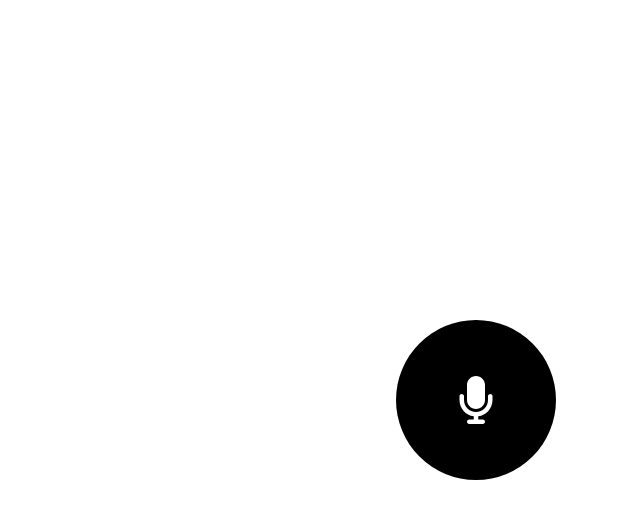
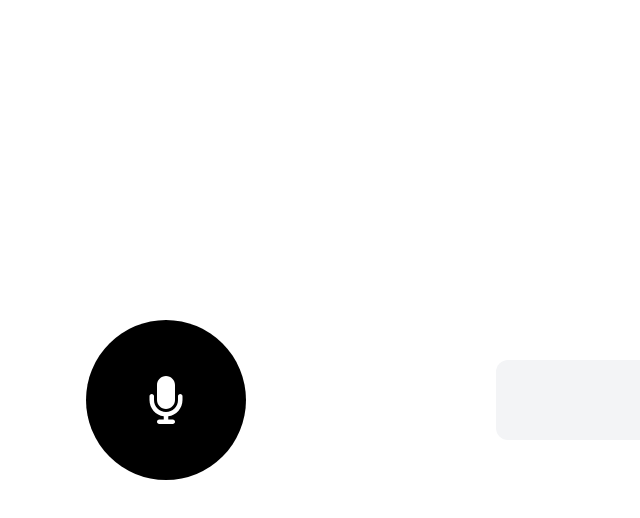
Before and after one commit to juan-josue/memory-lane, a React (Vite) app in the folder client/memory-lane/: page / in a window 1280 px wide. Both pictures are taken after a click on the button "Let's Begin Our Session". Shown: the top 518 px of the page, without its empty margins (164-804 px from the left). Built offline with nearby package versions, Linux system fonts and the light colour scheme.

Commit message:
feat: chat history

```diff
--- a/client/memory-lane/src/components/Chat.jsx
+++ b/client/memory-lane/src/components/Chat.jsx
@@ -4,6 +4,7 @@ import { FontAwesomeIcon } from "@fortawesome/react-fontawesome";
 import { faMicrophone } from "@fortawesome/free-solid-svg-icons";
 
 function Chat() {
+  const [messages, setMessages] = useState([]);
   const {
     text,
     startListening,
@@ -32,6 +33,13 @@ function Chat() {
         const audioUrl = "http://127.0.0.1:5000/get-audio";
         const audio = new Audio(audioUrl);
         audio.play();
+
+        // Append to messages
+        setMessages((prev) => [
+          ...prev,
+          { role: "user", content: message },
+          { role: "system", content: data.reply },
+        ]);
       } else {
         console.error("Failed to send message", response);
       }
@@ -44,16 +52,53 @@ function Chat() {
     <>
       {hasRecognitionSupport ? (
         <>
-          <div className="flex flex-col gap-10 justify-center items-center">
-            <button className="rounded-full bg-black w-40 h-40" onClick={startListening}>
-              <FontAwesomeIcon className="text-white text-5xl" icon={faMicrophone} />
-            </button>
-            {isListining ? <p className="bg-gray-100 p-3 w-[300px] rounded text-center">The app is using your micmic❗️</p> : null}
+          <div className="flex flex-row gap-10 w-full justify-center items-center">
+            <div className="flex flex-col gap-10 justify-center items-center w-1/2">
+              <button
+                className="rounded-full bg-black w-40 h-40"
+                onClick={startListening}
+              >
+                <FontAwesomeIcon
+                  className="text-white text-5xl"
+                  icon={faMicrophone}
+                />
+              </button>
+              {isListining ? (
+                <p className="bg-gray-100 p-3 w-[300px] rounded text-center">
+                  The app is using your micmic❗️
+                </p>
+              ) : null}
 
-            {text ? (
-              <p className="flex gap-10 p-3 items-center bg-gray-100 rounded">{text} <button className='p-3 w-[100px] bg-black text-white rounded' onClick={() => sendMessage(text)}>Send</button></p>
-
-            ) : null}
+              {text ? (
+                <p className="flex gap-10 p-3 items-center bg-gray-100 rounded">
+                  {text}
+                  <button
+                    className="p-3 w-[100px] bg-black text-white rounded"
+                    onClick={() => sendMessage(text)}
+                  >
+                    Send
+                  </button>
+                </p>
+              ) : null}
+            </div>
+            <div className="w-1/2">
+              <div className="flex flex-col gap-10 bg-gray-100 p-10 rounded-xl max-h-100 overflow-y-auto">
+                {messages.map((message, index) => {
+                  return (
+                    <p
+                      key={index}
+                      className={`p-3 rounded-lg w-4/5 ${
+                        message.role === "user"
+                          ? "bg-green-100 text-left self-start"
+                          : "bg-gray-200 text-right self-end"
+                      }`}
+                    >
+                      {message.content}
+                    </p>
+                  );
+                })}
+              </div>
+            </div>
           </div>
         </>
       ) : (
```
